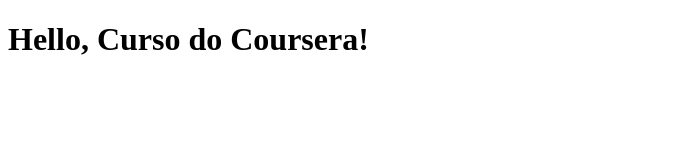
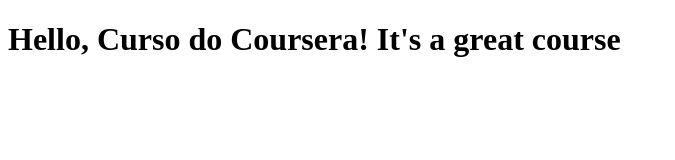
Before and after one commit to palomabalbino/coursera-curso1, a plain HTML site: page site/index.html in a window 1280 px wide. Shown: the whole page, without its empty margins (0-675 px from the left). Drawn offline with Linux system fonts and the light colour scheme.

Commit message:
Small addition to our page content.

```diff
--- a/site/index.html
+++ b/site/index.html
@@ -6,6 +6,6 @@
 	<title>Hello, Coursera</title>
 </head>
 <body>
-<h1>Hello, Curso do Coursera!</h1>
+<h1>Hello, Curso do Coursera! It's a great course</h1>
 </body>
 </html>
```
